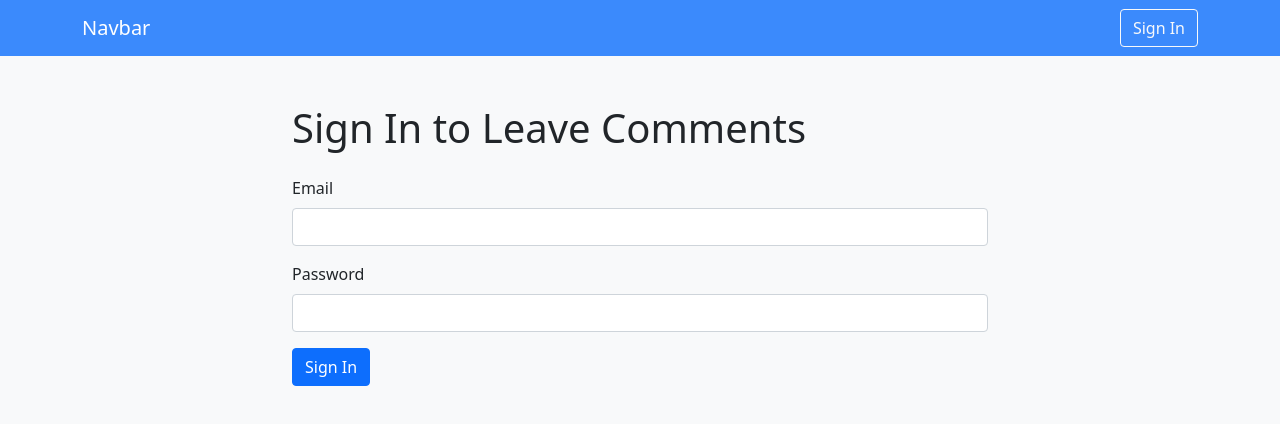
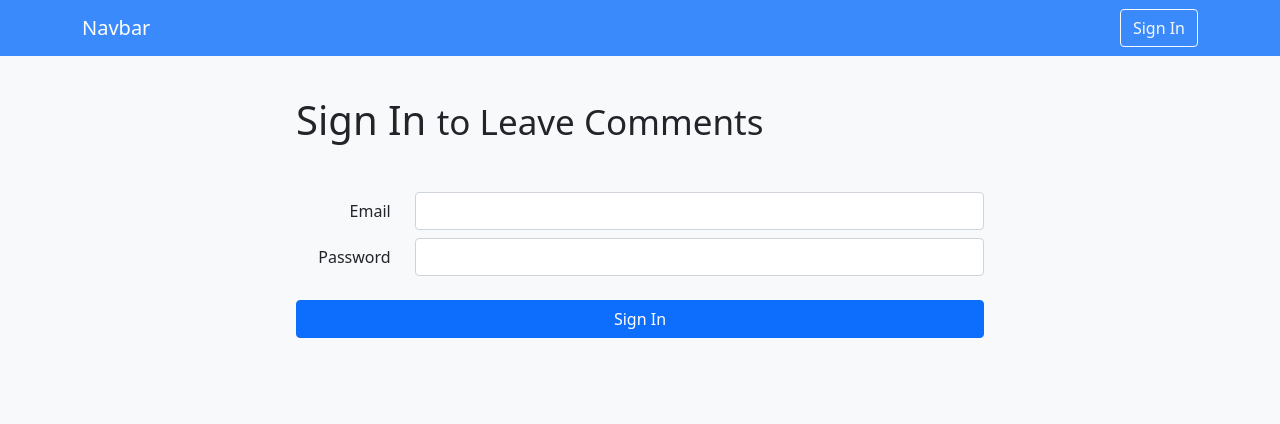
Before and after one commit to JameeKim/COMP308-W2022-Lab1, a React (Create React App) app: page /signin in a window 1280 px wide. Shown: the top 424 px of the page. Built offline with nearby package versions, Linux system fonts and the light colour scheme.

Commit message:
Adjust form layout and email display on header

```diff
--- a/src/auth/AuthProvider.tsx
+++ b/src/auth/AuthProvider.tsx
@@ -34,8 +34,8 @@ const AuthProvider = ({ children }: AuthProps): JSX.Element => {
   const endSession = useCallback<AuthContextData["endSession"]>(
     (cb) => {
       authStub.endSession(() => {
+        cb();
         setEmail(null);
-        cb();
       });
     },
     [],
--- a/src/layout/NavBar.tsx
+++ b/src/layout/NavBar.tsx
@@ -11,10 +11,14 @@ const NavBar = (): JSX.Element => {
   const onSignOut = (): void => endSession(() => navigate("/"));
 
   // Sign In / Sign Out buttons at the top right corner
-  const authButtons = email
+  const splitEmail = email?.split("@");
+  const authButtons = splitEmail
     ? (
       <>
-        <span className="navbar-text me-3">{email}</span>
+        <span className="navbar-text me-3 me-sm-0">{splitEmail[0]}</span>
+        <span className="navbar-text me-3 d-none d-sm-inline">
+          @{splitEmail[1]}
+        </span>
         <Button onClick={onSignOut}>Sign Out</Button>
       </>
     )
--- a/src/layout/index.tsx
+++ b/src/layout/index.tsx
@@ -20,7 +20,7 @@ const Layout = (): JSX.Element => {
   return (
     <>
       <NavBar />
-      <div className="container-max-md mt-5">
+      <div className="container-max-md mt-4 p-3">
         <PageHeadingTarget ref={headingRef} />
         <PageHeadingProvider value={headingDOM}>
           <Outlet />
--- a/src/pages/Comment.tsx
+++ b/src/pages/Comment.tsx
@@ -114,10 +114,12 @@ const Comment = (): JSX.Element => {
   return (
     <>
       <PageHeading>Leave Your Comment</PageHeading>
-      <form onSubmit={onSubmit}>
-        <fieldset className="mb-3">
-          <legend>Course Information</legend>
-          <div className="mb-3">
+
+      <form onSubmit={onSubmit} className="vstack gap-4">
+
+        <fieldset className="vstack gap-3">
+          <legend className="mb-0">Course Information</legend>
+          <div>
             <Label htmlFor="course">Course</Label>
             <select
               value={course?.code || ""}
@@ -131,7 +133,7 @@ const Comment = (): JSX.Element => {
               <option value="">Other</option>
             </select>
           </div>
-          <div className="mb-3 row">
+          <div className="row">
             <div className="col-12 col-sm mb-2 mb-sm-0">
               <Label htmlFor="course-code">Course Code</Label>
               <Input
@@ -156,7 +158,7 @@ const Comment = (): JSX.Element => {
               />
             </div>
           </div>
-          <div className="mb-3">
+          <div>
             <Label htmlFor="course-name">Course Name</Label>
             <Input
               value={course?.name || name}
@@ -168,9 +170,10 @@ const Comment = (): JSX.Element => {
             />
           </div>
         </fieldset>
-        <fieldset>
-          <legend>Your Input</legend>
-          <div className="mb-3">
+
+        <fieldset className="vstack gap-3">
+          <legend className="mb-0">Your Input</legend>
+          <div>
             <Label htmlFor="student-email">Student Email</Label>
             <Input
               value={email || ""}
@@ -180,7 +183,7 @@ const Comment = (): JSX.Element => {
               readOnly
             />
           </div>
-          <div className="mb-3">
+          <div>
             <Label htmlFor="comment">Comment</Label>
             <TextArea
               value={comment}
@@ -190,9 +193,9 @@ const Comment = (): JSX.Element => {
             />
           </div>
         </fieldset>
-        <div>
-          <Button type="submit">Submit</Button>
-        </div>
+
+        <Button type="submit">Submit</Button>
+
       </form>
     </>
   );
--- a/src/pages/Home.tsx
+++ b/src/pages/Home.tsx
@@ -13,12 +13,17 @@ const Home = (): JSX.Element => {
 
   return (
     <>
-      <PageHeading>Welcome{email && `, ${email}`}</PageHeading>
+      <PageHeading>
+        Welcome{email && <small>, {email.split("@")[0]}</small>}
+      </PageHeading>
       <div>
-        <p className="h3 mb-5">{text}</p>
+        <p className="h4 mb-4">{text}</p>
         <div className="text-center">
-          <Link to={email ? "comment" : "signin"}
-            type="btn" color="primary"
+          <Link
+            to={email ? "comment" : "signin"}
+            type="btn"
+            color="primary"
+            className="btn-lg"
           >{btnText}</Link>
         </div>
       </div>
--- a/src/pages/SignIn.tsx
+++ b/src/pages/SignIn.tsx
@@ -67,10 +67,17 @@ const SignIn = (): JSX.Element => {
 
   return (
     <>
-      <PageHeading>Sign In to Leave Comments</PageHeading>
-      <form onSubmit={onSubmit}>
-        <div className="mb-3">
-          <Label htmlFor="login-email">Email</Label>
+      <PageHeading>Sign In <small>to Leave Comments</small></PageHeading>
+      <form onSubmit={onSubmit} className="vstack gap-2 mt-5">
+        <div className="row">
+          <Label
+            htmlFor="login-email"
+            col
+            className="ms-1 ms-sm-0 col-sm-2 text-sm-end"
+          >
+            Email
+          </Label>
+          <div className="col-sm-10">
             <Input
               value={email}
               onChange={onEmailChange}
@@ -79,8 +86,16 @@ const SignIn = (): JSX.Element => {
               required
             />
           </div>
-        <div className="mb-3">
-          <Label htmlFor="login-password">Password</Label>
+        </div>
+        <div className="row">
+          <Label
+            htmlFor="login-password"
+            col
+            className="ms-1 ms-sm-0 col-sm-2 text-sm-end"
+          >
+            Password
+          </Label>
+          <div className="col-sm-10">
             <Input
               value={password}
               onChange={onPasswordChange}
@@ -89,7 +104,8 @@ const SignIn = (): JSX.Element => {
               required
             />
           </div>
-        <Button type="submit">Sign In</Button>
+        </div>
+        <Button type="submit" className="mt-4 mt-sm-3">Sign In</Button>
       </form>
     </>
   );
```
Lines whose indentation alone changed are shown as unchanged.
